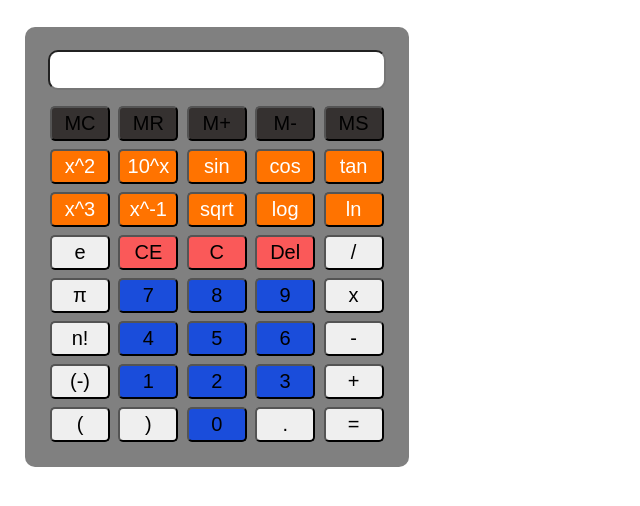
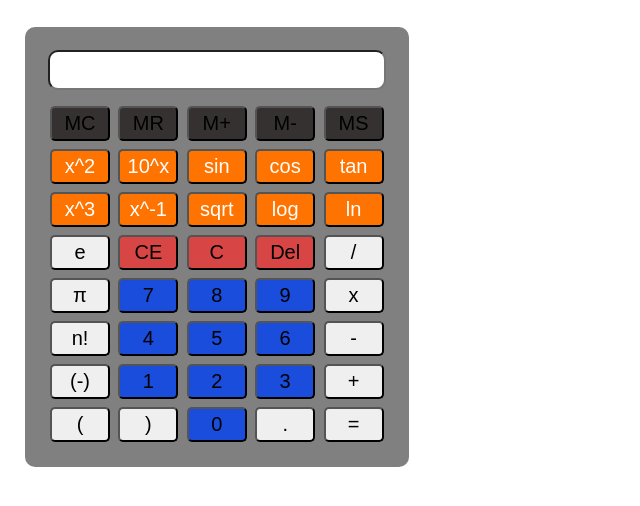
Before and after one commit to SistemasTecTlaxiaco/calculadora-cientifica, a PHP site: page / in a window 1280 px wide. Shown: the part 58-564 px from the top of the page, without its empty margins (0-640 px from the left). Run offline with PHP 8.4, Linux system fonts and the light colour scheme.

Commit message:
Modificamos color

```diff
--- a/style.css
+++ b/style.css
@@ -55,5 +55,5 @@ table {
 }
 
 .redbutton {
-    background-color: #fa5959;
+    background-color: #d84545;
 }
```
